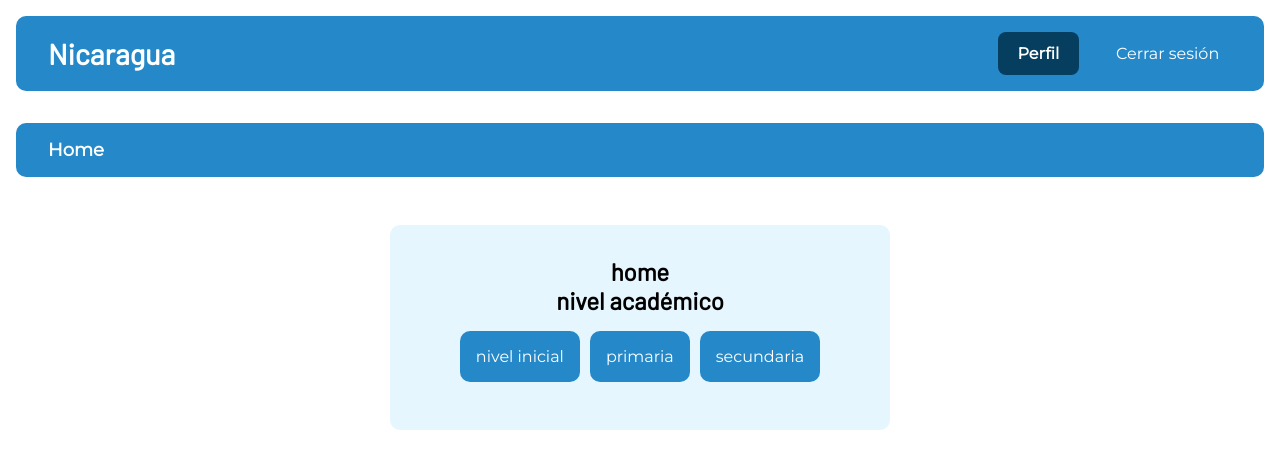
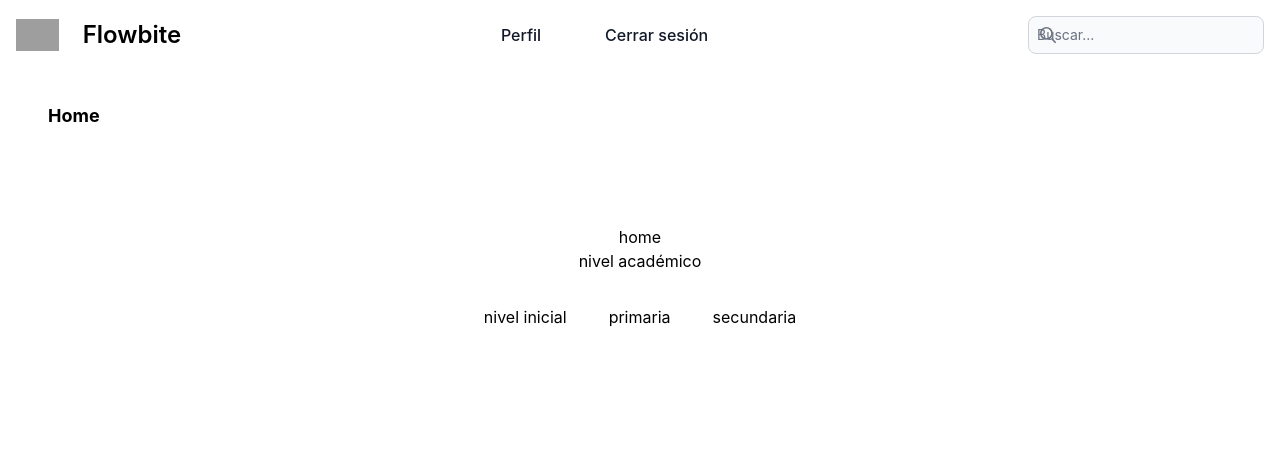
Before and after one commit to jonathan1173/really-nicaragua-2025, a Django app: page /home/ in a window 1280 px wide. Shown: the top 469 px of the page. Run offline with Django 5.2, Linux system fonts and the light colour scheme; a user stored in the database is signed in; some libraries are stand-ins or nearby versions; grey boxes are pictures that could not be loaded.

Commit message:
cambiando el navbar a tailwind

```diff
--- a/static/css/navbar.css
+++ /dev/null
@@ -1,143 +0,0 @@
-/* Navbar */
-.header {
-  display: flex;
-  justify-content: center;
-  align-items: center;
-  padding: 1rem;
-  /* position:fixed; */
-
-  top: 0;
-  left: 0;
-  width: 100%;
-  z-index: 20;
-}
-
-.navbar {
-  display: flex;
-  justify-content: space-between;
-  align-items: center;
-  width: 100% ;
-  max-width: 1280px;
-  background-color: var(--color-secundario-1); /* --color-primario-1 con opacidad */
-  backdrop-filter: blur(8px);
-  padding: 1rem 2rem;
-  border-radius: 10px;
-  flex-wrap: wrap;
-}
-
-.navbar__title-link {
-  color: var(--basico-2);
-  font-size: 1.8rem;
-  font-weight: bold;
-  text-decoration: none;
-}
-
-.navbar__content {
-  display: flex;
-  align-items: center;
-  gap: 1.5rem;
-}
-
-.navbar__link,
-.navbar__link--stuffed {
-  color: var(--basico-2);
-  text-decoration: none;
-  padding: 0.5rem 0.8rem;
-  border-radius: 0.25rem;
-  transition: 0.3s;
-}
-
-.navbar__link:hover,
-.navbar__link:focus {
-  color: var(--color-secundario-4); /* azul claro */
-  background-color: rgba(255, 255, 255, 0.1);
-}
-
-.navbar__link--stuffed {
-  background-color: var(--color-secundario-2); /* azul oscuro */
-  font-weight: bold;
-  padding: 0.75rem 1.25rem;
-  border-radius: 0.5rem;
-}
-
-.navbar__link--stuffed:hover {
-  opacity: 0.9;
-}
-
-/* Botón hamburguesa */
-.navbar__hamburger {
-  display: none;
-  flex-direction: column;
-  justify-content: space-between;
-  width: 30px;
-  height: 20px;
-  background: none;
-  border: none;
-  cursor: pointer;
-  z-index: 30;
-}
-
-.hamburger__line {
-  height: 3px;
-  background-color: var(--basico-2);
-  border-radius: 2px;
-  transition: 0.3s;
-}
-
-/* Responsive */
-@media (max-width: 768px) {
-  .header {
-    padding: 0.5rem;
-  }
-
-  .navbar {
-    flex-direction: row;
-    padding: 1rem;
-    width: calc(100% - 1rem);
-  }
-
-  .navbar__hamburger {
-    display: flex;
-  }
-
-  .navbar__content {
-    flex-direction: column;
-    width: 100%;
-    position: absolute;
-    top: 85%;
-    left: 0;
-    background-color: var(--color-secundario-1); /* --color-primario-1 más opaco */
-    backdrop-filter: blur(10px);
-    padding: 1rem;
-    border-radius: 0 0 10px 10px;
-    transform: translateY(-10px);
-    opacity: 0;
-    visibility: hidden;
-    transition: 0.4s ease-out;
-  }
-
-  .navbar__content.is-open {
-    transform: translateY(0);
-    opacity: 1;
-    visibility: visible;
-  }
-
-  .navbar__hamburger.is-open .hamburger__line:nth-child(1) {
-    transform: translateY(8px) rotate(45deg);
-  }
-
-  .navbar__hamburger.is-open .hamburger__line:nth-child(2) {
-    opacity: 0;
-  }
-
-  .navbar__hamburger.is-open .hamburger__line:nth-child(3) {
-    transform: translateY(-8px) rotate(-45deg);
-  }
-
-  .navbar__link,
-  .navbar__link--stuffed {
-    width: 100%;
-    text-align: center;
-    padding: 0.75rem 1.25rem;
-  }
-}
--- a/static/css/teme.css
+++ /dev/null
@@ -1,44 +0,0 @@
-/* Tipografías */
-@import url('https://fonts.googleapis.com/css2?family=Barlow&family=Montserrat&display=swap');
-
-/* Reset básico */
-* {
-  padding: 0px;
-  margin: 0px;
-  box-sizing: border-box;
-  text-decoration: none;
-}
-
-/* Variables globales */
-:root {
-  /* Colores principales */
-  --color-primario-1: #4296CD;
-
-  /* Acentos secundarios */
-  --color-secundario-1: #2589C9;
-  --color-secundario-2: #063E5F;
-  --color-secundario-3: #1E2C3B;
-  --color-secundario-4: #e5f6ff;
-  --color-secundario-5: #F4FBFF;
-
-  /* Colores de texto */
-  --color-texto-1: #2E3C4E; /* Encabezado */
-  --color-texto-2: #384653; /* Cuerpo */
-
-  /* Tipografías */
-  --font-heading: 'Barlow', sans-serif;
-  --font-body: 'Montserrat', sans-serif;
-
-  /* colores basicos  */
-  --basico-1:#000000;
-  --basico-2:#FFFFFF;
-}
-
-/* Aplicación de tipografías */
-h1, h2, h3, h4, h5, h6 {
-  font-family: var(--font-heading);
-}
-
-body {
-  font-family: var(--font-body);
-}
--- a/static/js/navbar.js
+++ /dev/null
@@ -1,12 +0,0 @@
-document.addEventListener("DOMContentLoaded", () => {
-  const hamburgerButton = document.getElementById("hamburger-button")
-  const navbarContent = document.querySelector(".navbar__content")
-
-  if (hamburgerButton && navbarContent) {
-    hamburgerButton.addEventListener("click", () => {
-      // Toggle the 'is-open' class on both the button and the content
-      hamburgerButton.classList.toggle("is-open")
-      navbarContent.classList.toggle("is-open")
-    })
-  }
-})
--- a/templates/components/navbar.html
+++ b/templates/components/navbar.html
@@ -1,24 +1,109 @@
-<header class="header">
-  <div class="navbar">
-    <h2 class="navbar__title">
-      <a class="navbar__title-link" href="{% url 'page-home' %}">Nicaragua</a>
-    </h2>
+<!-- NAVBAR PRINCIPAL -->
+<nav class="bg-white border-gray-200 dark:bg-gray-900">
+  <div class="max-w-screen-xl flex flex-wrap items-center justify-between mx-auto p-4">
 
-    <!-- Hamburger menu button -->
-    <button class="navbar__hamburger" id="hamburger-button" aria-label="Toggle navigation menu">
-      <span class="hamburger__line"></span>
-      <span class="hamburger__line"></span>
-      <span class="hamburger__line"></span>
-    </button>
+    <!-- LOGO Y NOMBRE DEL SITIO -->
+    <a href="/" class="flex items-center space-x-3 rtl:space-x-reverse">
+      <img src="https://flowbite.com/docs/images/logo.svg" class="h-8" alt="Flowbite Logo" />
+      <span class="self-center text-2xl font-semibold whitespace-nowrap dark:text-white">Flowbite</span>
+    </a>
 
-    <div class="navbar__content">
+    <!-- BOTONES A LA DERECHA (BÚSQUEDA Y HAMBURGUESA EN MÓVIL) -->
+    <div class="flex md:order-2">
+
       {% if user.is_authenticated %}
-      <a class="navbar__link navbar__link--stuffed" href="">Perfil</a>
-      <a class="navbar__link" href="{% url 'users-logout' %}">Cerrar sesión</a>
-      {% else %}
-      <a class="navbar__link" href="{% url 'users-register' %}">Registrarse</a>
-      <a class="navbar__link navbar__link--stuffed" href="{% url 'users-login' %}">Iniciar sesión</a>
+      <!-- BOTÓN DE BÚSQUEDA (SOLO EN MÓVIL) -->
+      <button type="button" data-collapse-toggle="navbar-search" aria-controls="navbar-search" aria-expanded="false"
+        class="md:hidden text-gray-500 dark:text-gray-400 hover:bg-gray-100 dark:hover:bg-gray-700 focus:outline-none focus:ring-4 focus:ring-gray-200 dark:focus:ring-gray-700 rounded-lg text-sm p-2.5 me-1">
+        <!-- Ícono lupa -->
+        <svg class="w-5 h-5" xmlns="http://www.w3.org/2000/svg" fill="none" viewBox="0 0 20 20">
+          <path stroke="currentColor" stroke-linecap="round" stroke-linejoin="round" stroke-width="2"
+            d="m19 19-4-4m0-7A7 7 0 1 1 1 8a7 7 0 0 1 14 0Z" />
+        </svg>
+        <span class="sr-only">Buscar</span>
+      </button>
+
+      <!-- CAMPO DE BÚSQUEDA (VISIBLE SOLO EN ESCRITORIO) -->
+      <div class="relative hidden md:block">
+        <div class="absolute inset-y-0 start-0 flex items-center ps-3 pointer-events-none">
+          <!-- Ícono lupa -->
+          <svg class="w-4 h-4 text-gray-500 dark:text-gray-400" fill="none" viewBox="0 0 20 20">
+            <path stroke="currentColor" stroke-linecap="round" stroke-linejoin="round" stroke-width="2"
+              d="m19 19-4-4m0-7A7 7 0 1 1 1 8a7 7 0 0 1 14 0Z" />
+          </svg>
+        </div>
+        <input type="text" id="search-navbar"
+          class="block w-full p-2 ps-10 text-sm text-gray-900 border border-gray-300 rounded-lg bg-gray-50 focus:ring-blue-500 focus:border-blue-500 dark:bg-gray-700 dark:border-gray-600 dark:text-white"
+          placeholder="Buscar...">
+      </div>
       {% endif %}
+
+      <!-- BOTÓN MENÚ HAMBURGUESA (SOLO EN MÓVIL) -->
+      <button data-collapse-toggle="navbar-search" type="button"
+        class="inline-flex items-center p-2 w-10 h-10 justify-center text-sm text-gray-500 rounded-lg md:hidden hover:bg-gray-100 focus:outline-none focus:ring-2 focus:ring-gray-200 dark:text-gray-400"
+        aria-controls="navbar-search" aria-expanded="false">
+        <span class="sr-only">Abrir menú principal</span>
+        <!-- Ícono hamburguesa -->
+        <svg class="w-5 h-5" fill="none" viewBox="0 0 17 14">
+          <path stroke="currentColor" stroke-linecap="round" stroke-linejoin="round" stroke-width="2"
+            d="M1 1h15M1 7h15M1 13h15" />
+        </svg>
+      </button>
+    </div>
+
+    <!-- CONTENEDOR DEL MENÚ (OCULTO EN MÓVIL, VISIBLE EN DESKTOP) -->
+    <div class="items-center justify-between hidden w-full md:flex md:w-auto md:order-1" id="navbar-search">
+
+      {% if user.is_authenticated %}
+      <!-- CAMPO DE BÚSQUEDA (SOLO EN MÓVIL DENTRO DEL MENÚ DESPLEGABLE) -->
+      <div class="relative mt-3 md:hidden">
+        <div class="absolute inset-y-0 start-0 flex items-center ps-3 pointer-events-none">
+          <!-- Ícono lupa -->
+          <svg class="w-4 h-4 text-gray-500 dark:text-gray-400" fill="none" viewBox="0 0 20 20">
+            <path stroke="currentColor" stroke-linecap="round" stroke-linejoin="round" stroke-width="2"
+              d="m19 19-4-4m0-7A7 7 0 1 1 1 8a7 7 0 0 1 14 0Z" />
+          </svg>
+        </div>
+        <input type="text" id="search-navbar"
+          class="block w-full p-2 ps-10 text-sm text-gray-900 border border-gray-300 rounded-lg bg-gray-50 focus:ring-blue-500 focus:border-blue-500 dark:bg-gray-700 dark:border-gray-600 dark:text-white"
+          placeholder="Buscar...">
+      </div>
+      {% endif %}
+
+      <!-- LISTA DE ENLACES DEL MENÚ -->
+      <ul
+        class="flex flex-col p-4 md:p-0 mt-4 font-medium border border-gray-100 rounded-lg bg-gray-50 md:space-x-8 rtl:space-x-reverse md:flex-row md:mt-0 md:border-0 md:bg-white dark:bg-gray-800 md:dark:bg-gray-900 dark:border-gray-700">
+
+        {% if user.is_authenticated %}
+        <li>
+          <a href=""
+            class="block py-2 px-3 text-gray-900 rounded-sm hover:bg-gray-100 md:hover:text-blue-700 md:p-0 dark:text-white dark:hover:bg-gray-700 md:dark:hover:text-blue-500">
+            Perfil
+          </a>
+        </li>
+        <li>
+          <a href="{% url 'users-logout' %}"
+            class="block py-2 px-3 text-gray-900 rounded-sm hover:bg-gray-100 md:hover:text-blue-700 md:p-0 dark:text-white dark:hover:bg-gray-700 md:dark:hover:text-blue-500">
+            Cerrar sesión
+          </a>
+        </li>
+        {% else %}
+        <li>
+          <a href="{% url 'users-register' %}"
+            class="block py-2 px-3 text-gray-900 rounded-sm hover:bg-gray-100 md:hover:text-blue-700 md:p-0 dark:text-white dark:hover:bg-gray-700 md:dark:hover:text-blue-500">
+            Registrarse
+          </a>
+        </li>
+        <li>
+          <a href="{% url 'users-login' %}"
+            class="block py-2 px-3 text-white bg-blue-700 rounded-sm md:bg-transparent md:text-blue-700 md:p-0 md:dark:text-blue-500">
+            Iniciar sesión
+          </a>
+        </li>
+        {% endif %}
+
+      </ul>
+
     </div>
   </div>
-</header>
+</nav>
--- a/templates/rally_nicaragua/base.html
+++ b/templates/rally_nicaragua/base.html
@@ -5,17 +5,26 @@
 <head>
   <meta charset="UTF-8" />
   <meta name="viewport" content="width=device-width, initial-scale=1.0" />
-  <title>Link</title>
+  <title>Niracagua</title>
   <link rel="stylesheet" href="{% static 'css/teme.css' %}">
   <link rel="stylesheet" href="{% static 'css/navbar.css' %}">
   <script src="{% static 'js/navbar.js' %}"></script>
+
+  <!-- Tailwind CSS -->
+  <script src="https://cdn.jsdelivr.net/npm/@tailwindcss/browser@4"></script>
+
+  <!-- Flowbite CSS (opcional si usás el JS directamente) -->
+  <link href="https://cdnjs.cloudflare.com/ajax/libs/flowbite/2.3.0/flowbite.min.css" rel="stylesheet" />
+
+  <!-- Flowbite JS -->
+  <script src="https://cdnjs.cloudflare.com/ajax/libs/flowbite/2.3.0/flowbite.min.js"></script>
+
 
   {% block styles %}{% endblock %} {% block scripts %}{% endblock %}
 </head>
 
 <body>
   {% include 'components/navbar.html' %}
-
   {% block content %} {% endblock %}
 </body>
 
```
Also changed, not shown: db.sqlite3.
